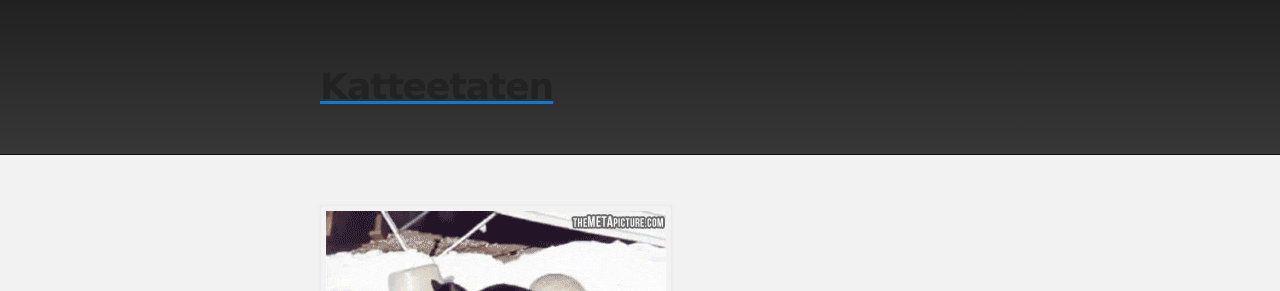
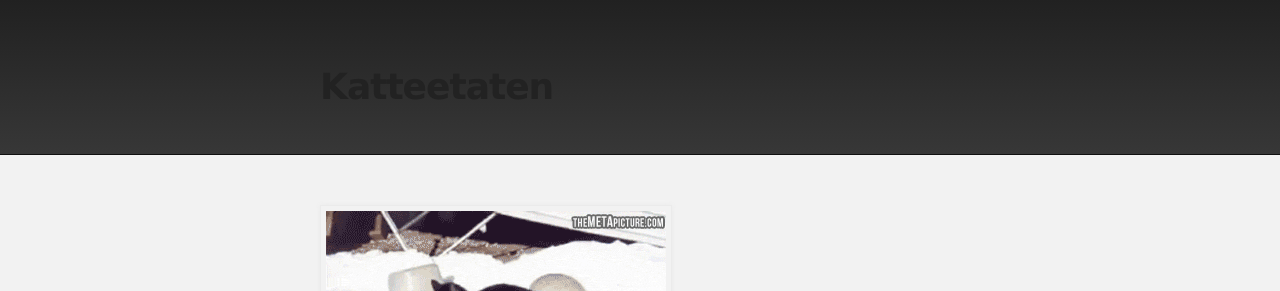
Before and after one commit to jtornes/katt, a Jekyll site: the page built from _posts/2014-08-04-distriktkatt.md, in a window 1280 px wide. Shown: the top 291 px of the page. Built offline with Jekyll 4.4.1, drawn with Linux system fonts in a browser that asks for light colours.

Commit message:
Update post.html

```diff
--- a/_layouts/post.html
+++ b/_layouts/post.html
@@ -12,7 +12,7 @@
   <body>
 
     <!-- HEADER -->
-          <a href="https://katteetaten.no">
+
             <div id="header_wrap" class="outer">
         <header class="inner">
 
@@ -20,7 +20,7 @@
 
 
         </header>
-    </div></a>
+    </div>
 
     <!-- MAIN CONTENT -->
     <div id="main_content_wrap" class="outer">
```
